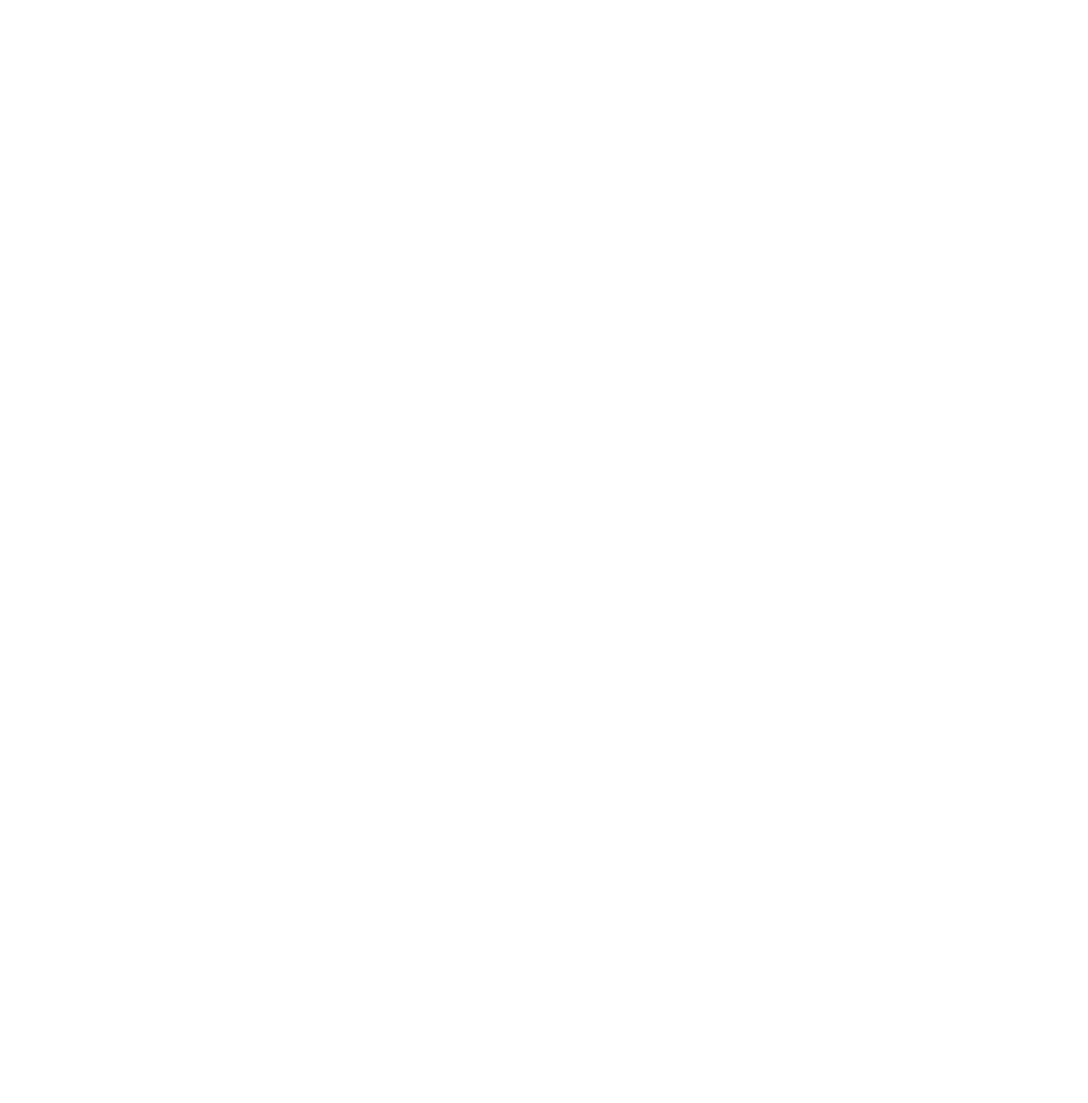
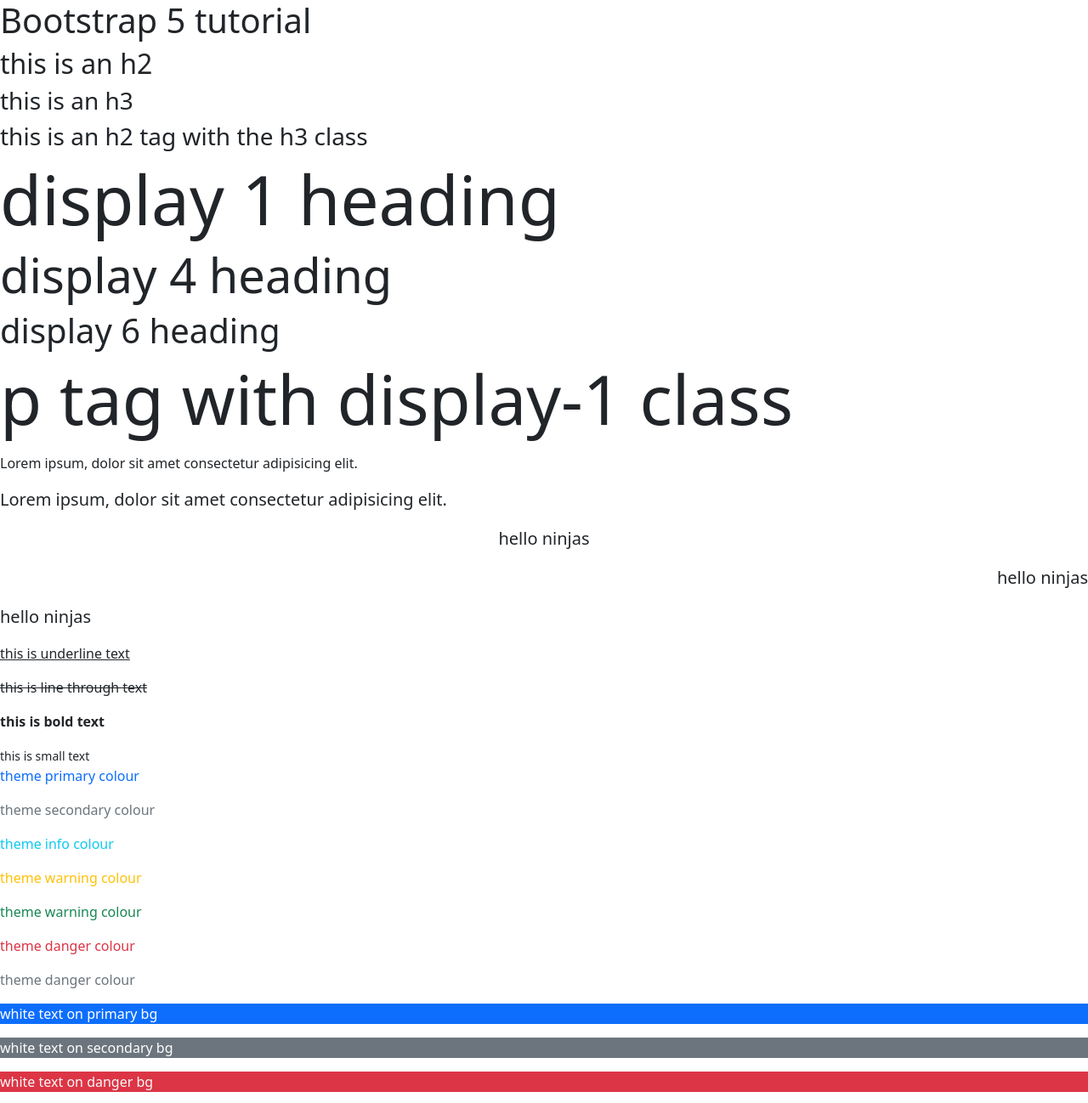
Before and after one commit to borigabor/Bootstrap, a plain HTML site: page Colours_and_Typography/index.html in a window 1280 px wide. Shown: the whole page at 85% size. Before the commit the page ends 800 px from the top, so only its background shows below. Drawn offline with nearby package versions, Linux system fonts and the light colour scheme.

Commit message:
Add Colours & Typography

```diff
--- a/Colours_and_Typography/index.html
+++ b/Colours_and_Typography/index.html
@@ -3,9 +3,52 @@
 <head>
     <meta charset="UTF-8">
     <meta name="viewport" content="width=device-width, initial-scale=1.0">
+    <link href="https://cdn.jsdelivr.net/npm/bootstrap@5.0.2/dist/css/bootstrap.min.css" rel="stylesheet" integrity="sha384-EVSTQN3/azprG1Anm3QDgpJLIm9Nao0Yz1ztcQTwFspd3yD65VohhpuuCOmLASjC" crossorigin="anonymous">
+
+
     <title>Colours & Typography</title>
 </head>
 <body>
 
+    <!--  headings tags -->
+    <h1>Bootstrap 5 tutorial</h1>
+    <h2>this is an h2</h2>
+    <h3>this is an h3</h3>
+    <h2 class="h3">this is an h2 tag with the h3 class</h2>
+
+    <!-- display headings -->
+    <h1 class="display-1">display 1 heading</h1>
+    <h1 class="display-4">display 4 heading</h1>
+    <h1 class="display-6">display 6 heading</h1>
+    <p class="display-1">p tag with display-1 class</p>
+
+    <!-- lead text & alignment-->
+    <p>Lorem ipsum, dolor sit amet consectetur adipisicing elit.</p>
+    <p class="lead">Lorem ipsum, dolor sit amet consectetur adipisicing elit.</p>
+    <p class="lead text-center">hello ninjas</p>
+    <p class="lead text-end">hello ninjas</p>
+    <p class="lead text-start">hello ninjas</p>
+
+    <!-- text decoration & font weight -->
+    <p class="text-decoration-underline">this is underline text</p>
+    <p class="text-decoration-line-through">this is line through text</p>
+    <p class="fw-bold">this is bold text</p>
+    <small>this is small text</small>
+
+    <!-- text -colours -->
+    <p class="text-primary">theme primary colour</p>
+    <p class="text-secondary">theme secondary colour</p>
+    <p class="text-info">theme info colour</p>
+    <p class="text-warning">theme warning colour</p>
+    <p class="text-success">theme warning colour</p>
+    <p class="text-danger">theme danger colour</p>
+    <p class="text-muted">theme danger colour</p>
+
+    <!-- bg colours-->
+    <p class="text-white bg-primary">white text on primary bg</p>
+    <p class="text-white bg-secondary">white text on secondary bg</p>
+    <p class="text-light bg-danger">white text on danger bg</p>
+
+    <script src="https://cdn.jsdelivr.net/npm/bootstrap@5.0.2/dist/js/bootstrap.bundle.min.js" integrity="sha384-MrcW6ZMFYlzcLA8Nl+NtUVF0sA7MsXsP1UyJoMp4YLEuNSfAP+JcXn/tWtIaxVXM" crossorigin="anonymous"></script>
 </body>
 </html>
```
Also changed, not shown: Colours_and_Typography/assets/ebook-cover.png (added), Colours_and_Typography/assets/kindle.png (added).
